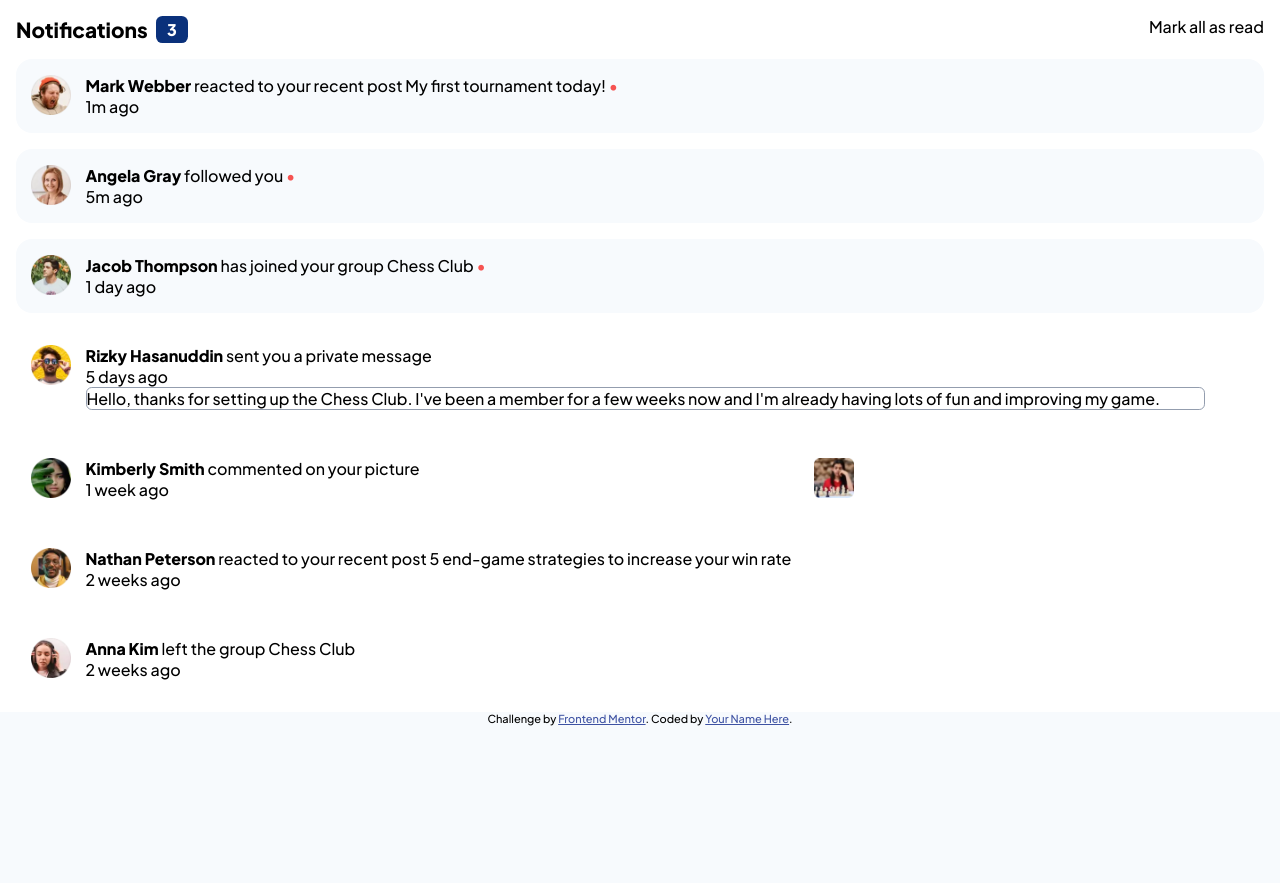
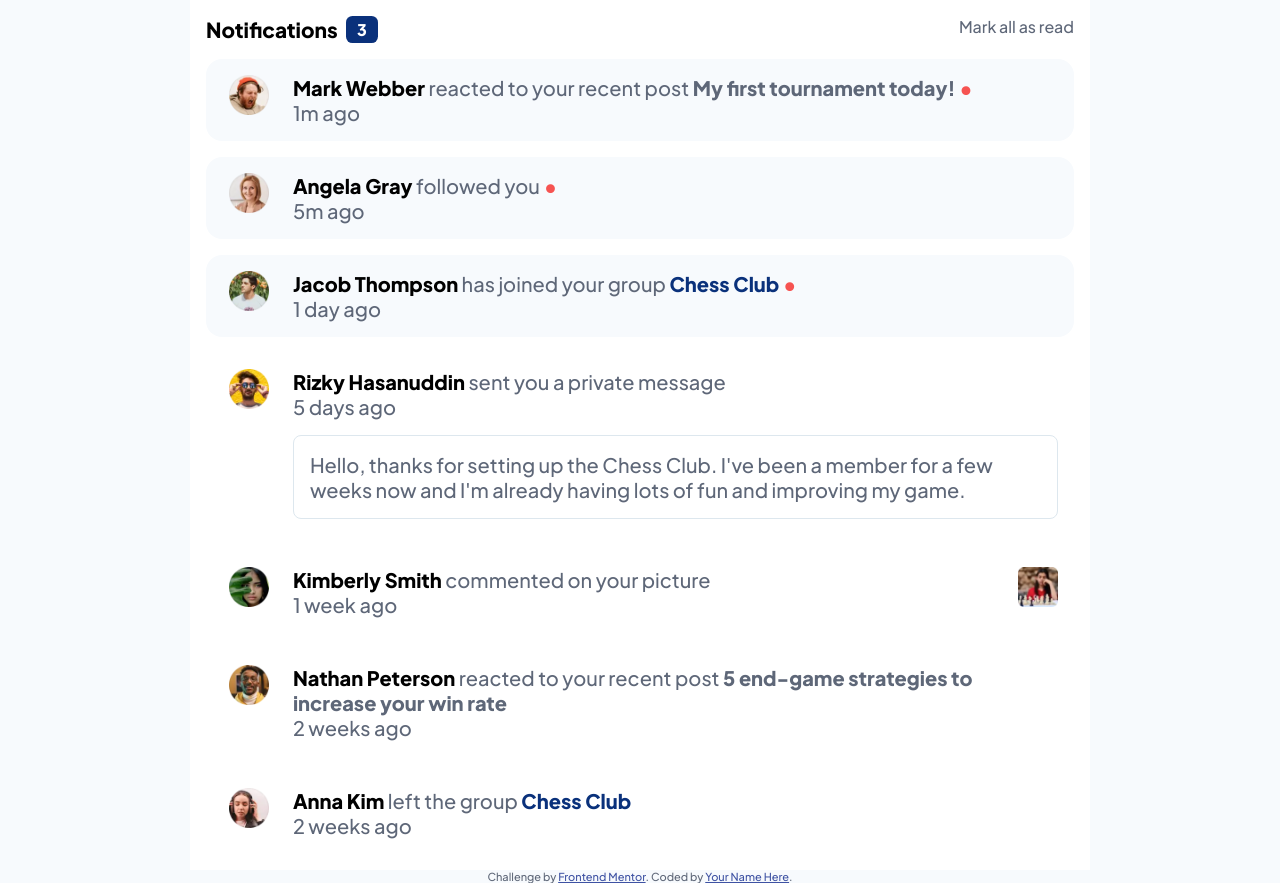
Before and after one commit to tonage72/notifications-page-main, a plain HTML site: page index.html in a window 1280 px wide. Before the commit the page ends 800 px from the top, so only its background shows below. Drawn offline with Linux system fonts and the light colour scheme.

Commit message:
Sizing looks good. Now for JS

```diff
--- a/css/style.css
+++ b/css/style.css
@@ -23,6 +23,16 @@
 html {
 	font-family: 'Plus Jakarta Sans', sans-serif;
 	font-size: 16px;
+	color: hsl(219, 12%, 42%);
+}
+
+.text-bold {
+	font-weight: 800;
+}
+
+.text-bold-blue {
+	font-weight: 800;
+	color: hsl(219, 85%, 26%);
 }
 
 img {
@@ -43,6 +53,7 @@ header {
 header p:nth-child(1) {
 	font-weight: 800;
 	font-size: 1.3rem;
+	color: black;
 }
 
 .count {
@@ -60,8 +71,10 @@ main {
 	flex-flow: column nowrap;
 	gap: 1rem;
 	background-color: var(--color-white);
+	margin: 0 auto;
 	width: 100%;
 	padding: 1rem;
+	max-width: 900px;
 }
 
 .card {
@@ -74,6 +87,7 @@ main {
 		". response .";
 	padding: 1rem 1rem 1rem 0;
 	border-radius: 1rem;
+	font-size: clamp(15px, 3vw, 20px);
 }
 
 .card img {
@@ -84,6 +98,7 @@ main {
 	grid-area: person-icon;
 }
 
+/* Image of person */
 .card figure:nth-child(1) img {
 	margin: 0 auto;
 }
@@ -99,24 +114,31 @@ main {
 
 .card > figure:nth-child(3) {
 	grid-area: extra-icon;
+	margin: 0 0 0 auto;
 }
 
-.card span {
+/* Name of person */
+.card span:nth-child(1) {
 	font-weight: 800;
+	color: black;
 }
 
 .card .response {
 	grid-area: response;
-	border: 1px solid var(--color-grayish-blue);
-	border-radius: .5ch;
+	border: 1px solid var(--color-light-grayish-blue-2);
+	border-radius: .5rem;
+	margin-top: 1rem;
+	padding: 1rem;
 }
 
 .card-unread {
 	background-color: var(--color-very-light-grayish-blue);
 }
 
+/* Red dot to mark unread messages */
 .card-unread p:nth-child(2)::after {
 	content: "\2022";
+	font-weight: 800;
 	color: var(--color-red);
 }
 
--- a/index.html
+++ b/index.html
@@ -27,7 +27,7 @@
         <img src="assets/images/avatar-mark-webber.webp" alt="" width="40px">
       </figure>
       <p>
-        <span>Mark Webber</span> reacted to your recent post My first tournament today!
+        <span>Mark Webber</span> reacted to your recent post <span class="text-bold">My first tournament today!</span>
       </p>
       <p>
         1m ago
@@ -51,7 +51,7 @@
         <img src="assets/images/avatar-jacob-thompson.webp" alt="" width="40px">
       </figure>
       <p>
-        <span>Jacob Thompson</span> has joined your group Chess Club
+        <span>Jacob Thompson</span> has joined your group <span class="text-bold-blue">Chess Club</span>
       </p>
       <p>
         1 day ago
@@ -94,7 +94,7 @@
         <img src="assets/images/avatar-nathan-peterson.webp" alt="" width="40px">
       </figure>
       <p>
-        <span>Nathan Peterson</span> reacted to your recent post 5 end-game strategies to increase your win rate
+        <span>Nathan Peterson</span> reacted to your recent post <span class="text-bold"> 5 end-game strategies to increase your win rate</span>
       </p>
       <p>
         2 weeks ago
@@ -106,7 +106,7 @@
         <img src="assets/images/avatar-anna-kim.webp" alt="" width="40px">
       </figure>
       <p>
-        <span>Anna Kim</span> left the group Chess Club
+        <span>Anna Kim</span> left the group <span class="text-bold-blue">Chess Club</span>
       </p>
       <p>
         2 weeks ago
```
